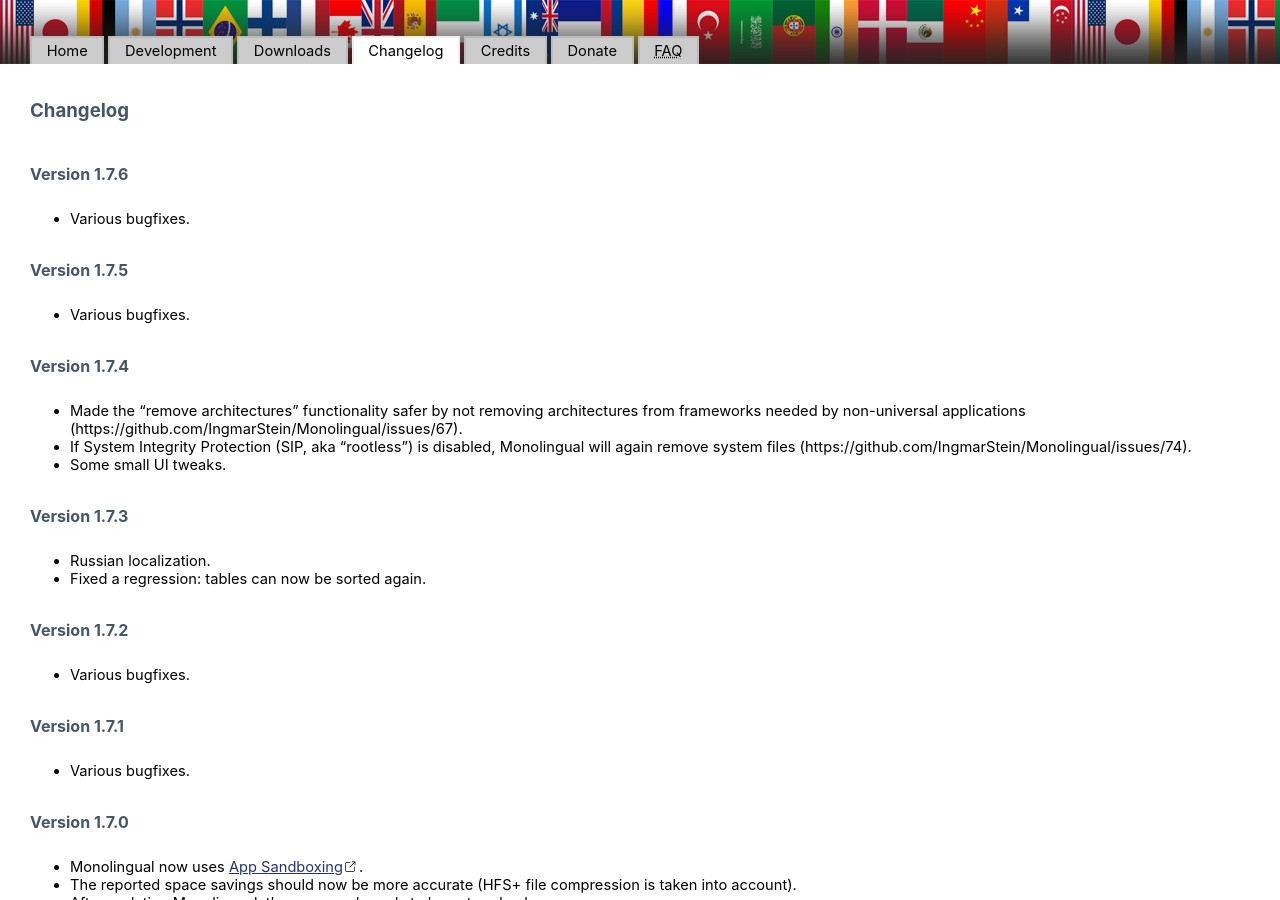
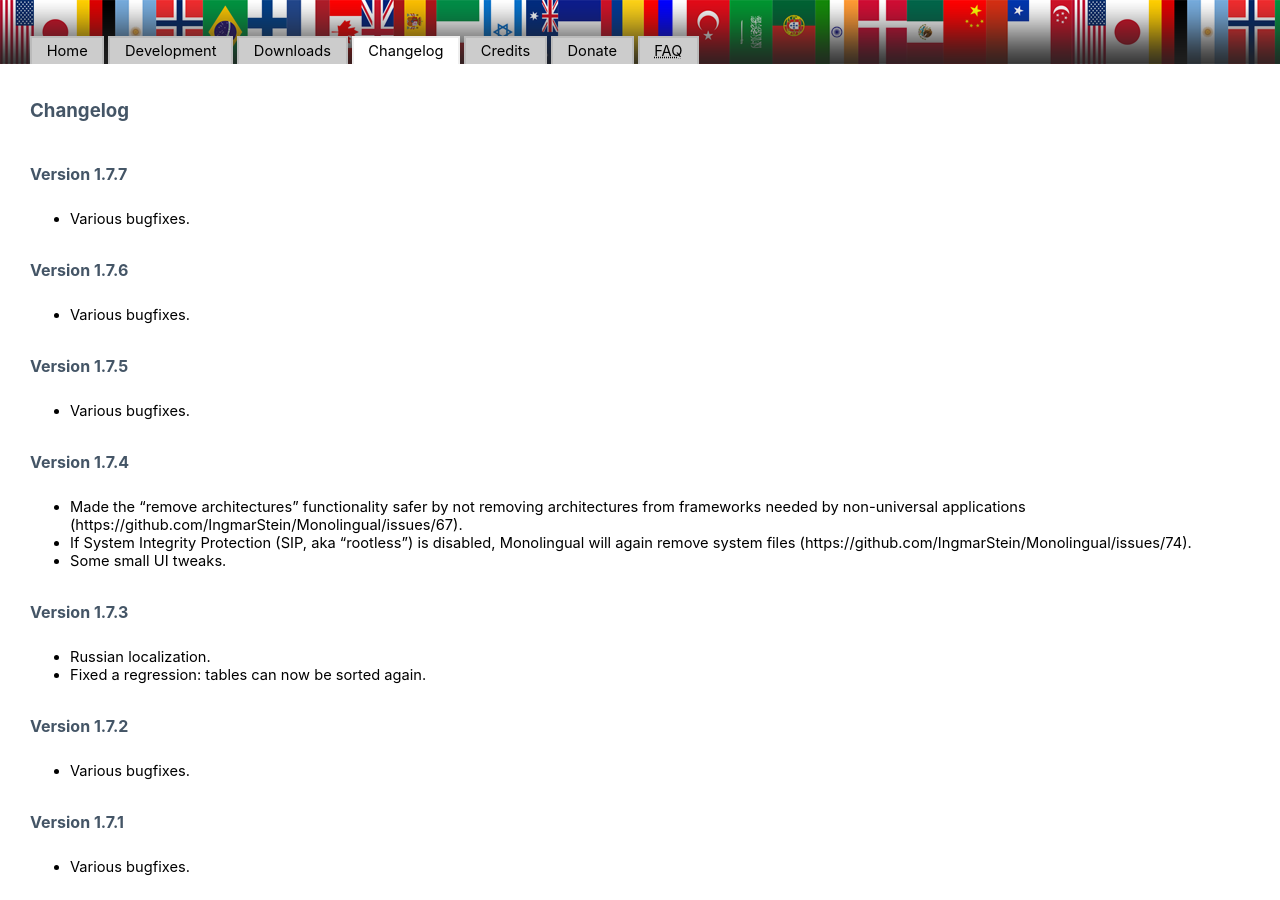
Before and after one commit to IngmarStein/Monolingual, a Jekyll site: the page built from changelog.html, in a window 1280 px wide and 900 px high. Built offline with Jekyll 4.4.1, drawn with Linux system fonts in a browser that asks for light colours.

```diff
--- a/_data/versions.yml
+++ b/_data/versions.yml
@@ -1,3 +1,13 @@
+- version: 1.7.7
+  release: 2017-02-09
+  changes:
+    - Various bugfixes.
+  sparkle:
+    md5: ed25f60f74a408753aac927a25fddaea
+    dsa: MC0CFGYvQhYQKvvOrWZNRBXG4eSJ8azLAhUAvFvNfn6xheEbCc40E8Ipi/lZpTY=
+    filesize: 7713029
+  minimum: '10.12'
+
 - version: 1.7.6
   release: 2017-02-07
   changes:
```
